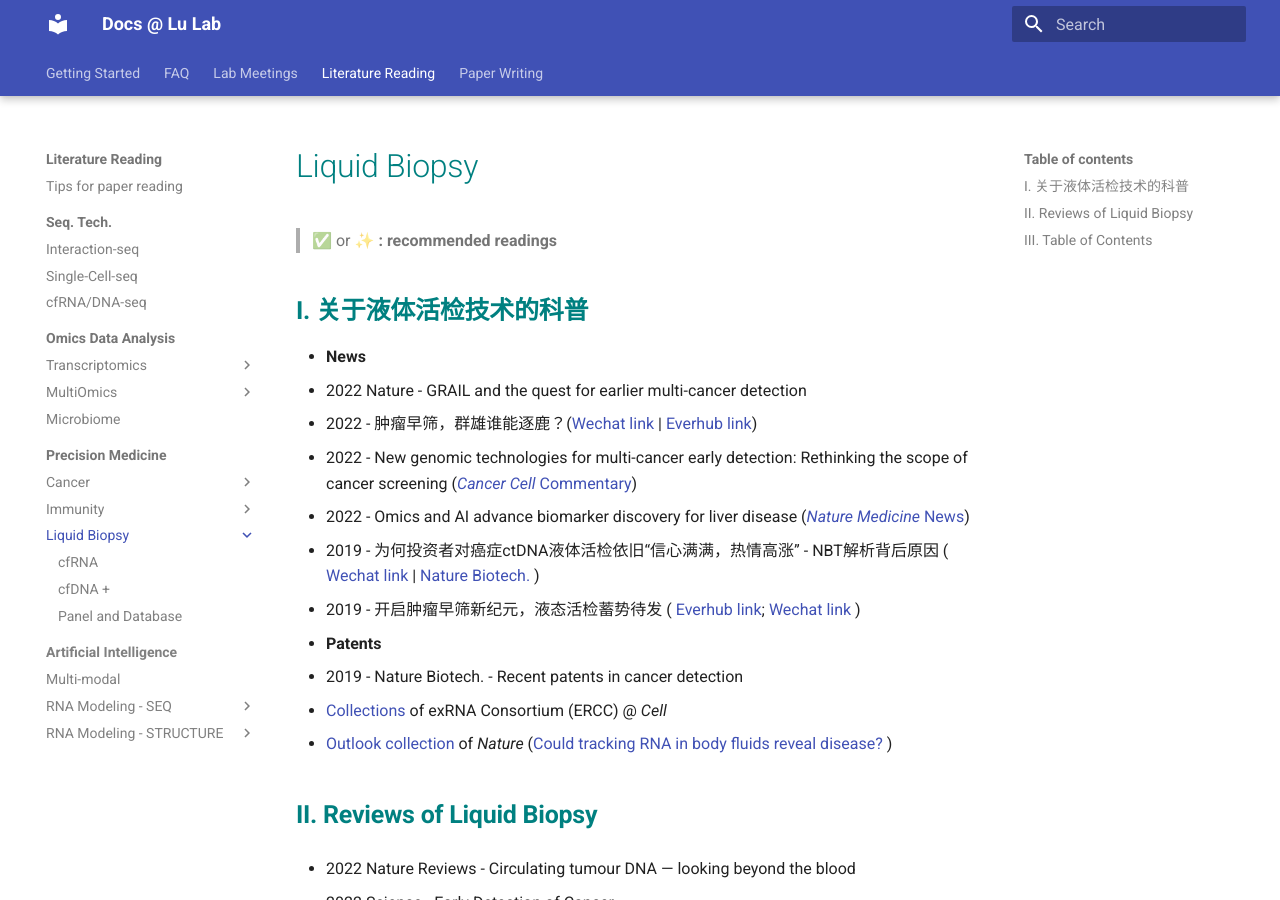
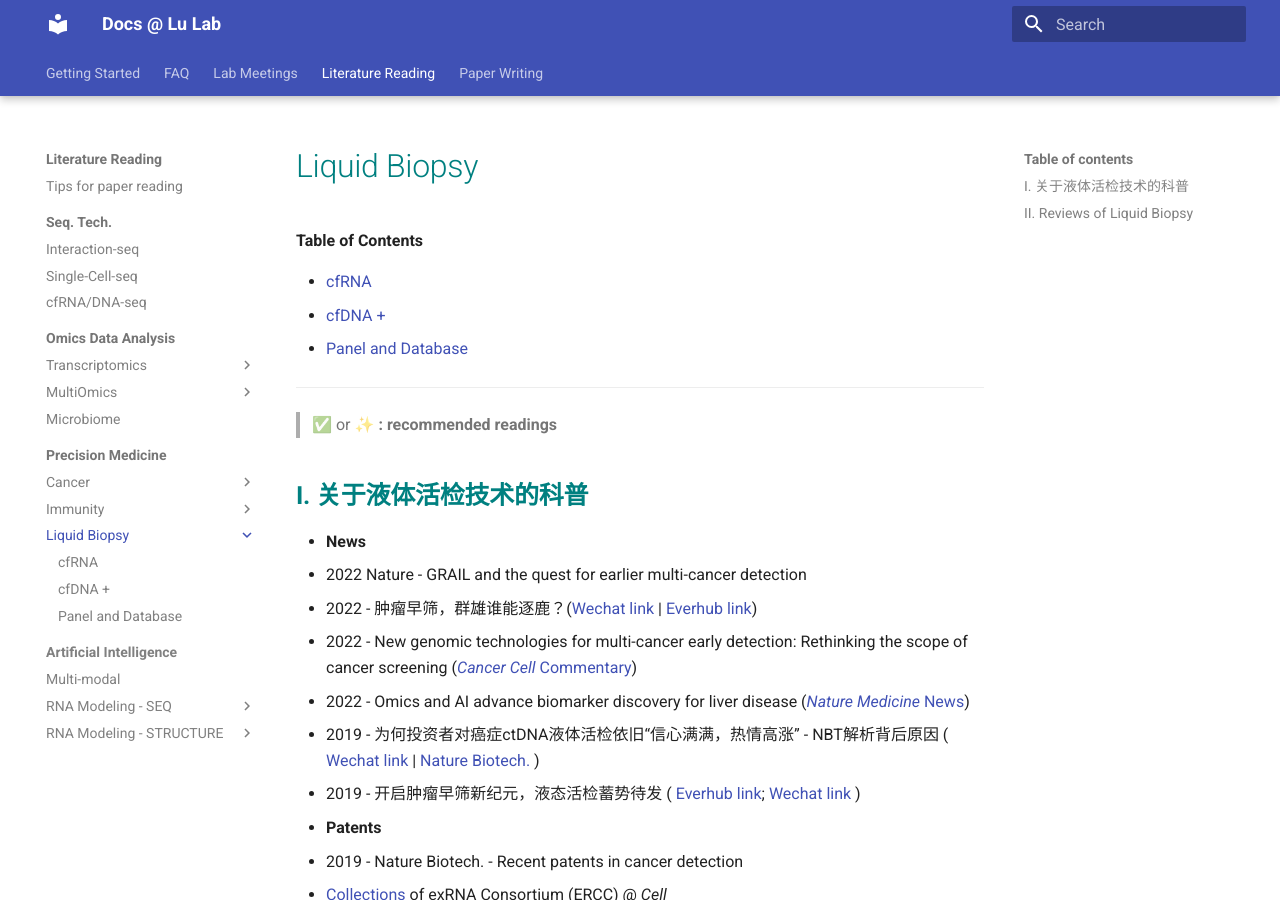
Before and after one commit to lulab/mkdocs, an MkDocs documentation site: the page built from docs/reading/med/liquid-biopsy/index.md, in a window 1280 px wide and 900 px high. Built offline with MkDocs 1.6.1 and Material for MkDocs 9.7.7, drawn with Linux system fonts in a browser that asks for light colours; some of the changed text lies outside the part shown.

Commit message:
Update index.md

```diff
--- a/docs/reading/med/liquid-biopsy/index.md
+++ b/docs/reading/med/liquid-biopsy/index.md
@@ -1,8 +1,14 @@
 # Liquid Biopsy
 
+**Table of Contents**
+
+* [cfRNA](cfRNA.md)
+* [cfDNA +](cfDNA.md)
+* [Panel and Database](panel-and-screen.md)
+
+---
+
 > ✅ or ✨ **: recommended readings**
-
-
 
 ##  I. 关于液体活检技术的科普
 
@@ -59,13 +65,3 @@
 
 
 > **Comparison of different liquid biopsy tech. :** [**Comparison Table**](https://cloud.tsinghua.edu.cn/d/f72ee6992a1e4ec78044/files/?p=/liquid%20biopsy%20tech%20comparison.pptx)
-
-
-
-
-
-## III. Table of Contents
-
-* [cfRNA](cfRNA.md)
-* [cfDNA +](cfDNA.md)
-* [Panel and Database](panel-and-screen.md)
```
